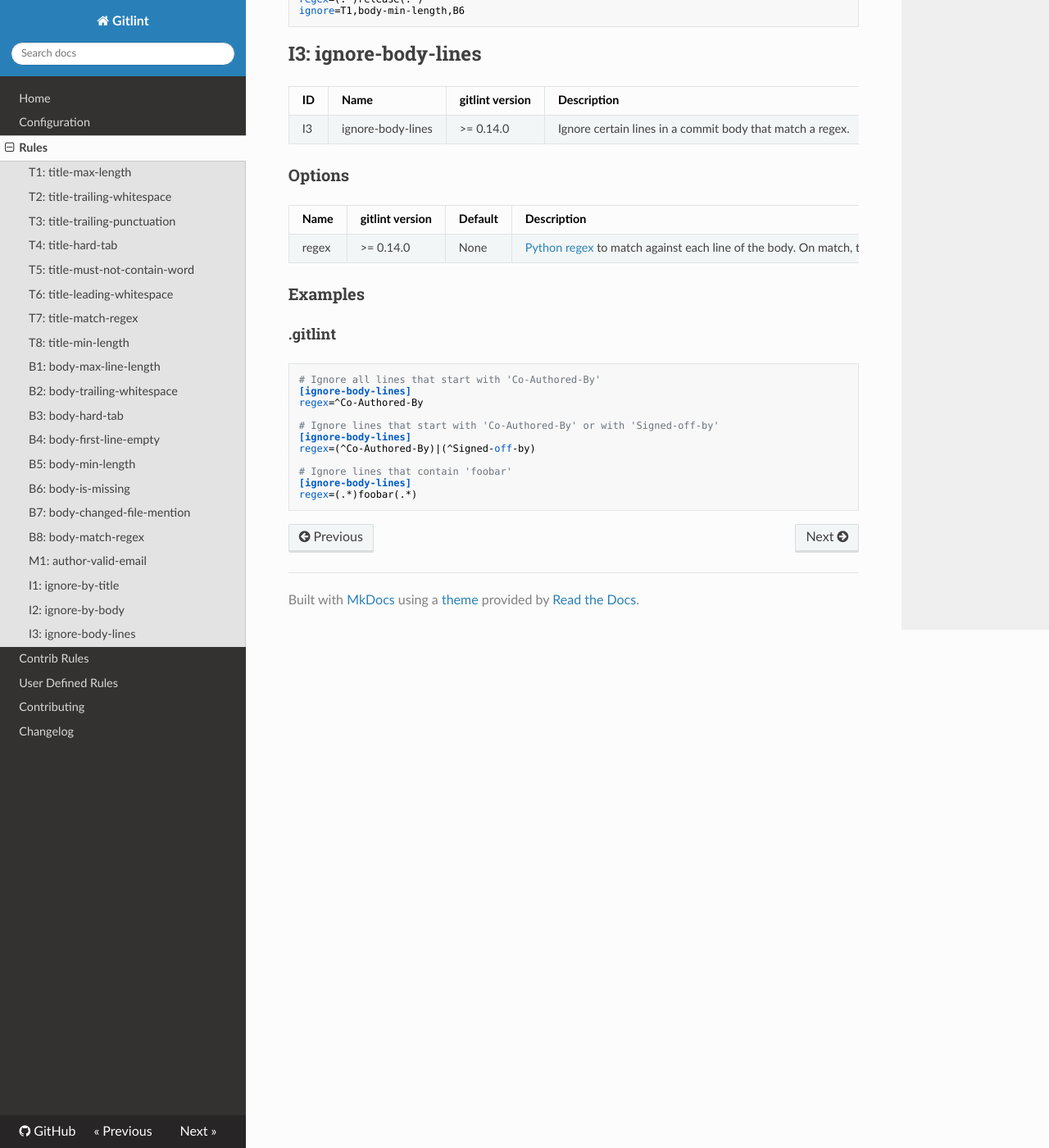
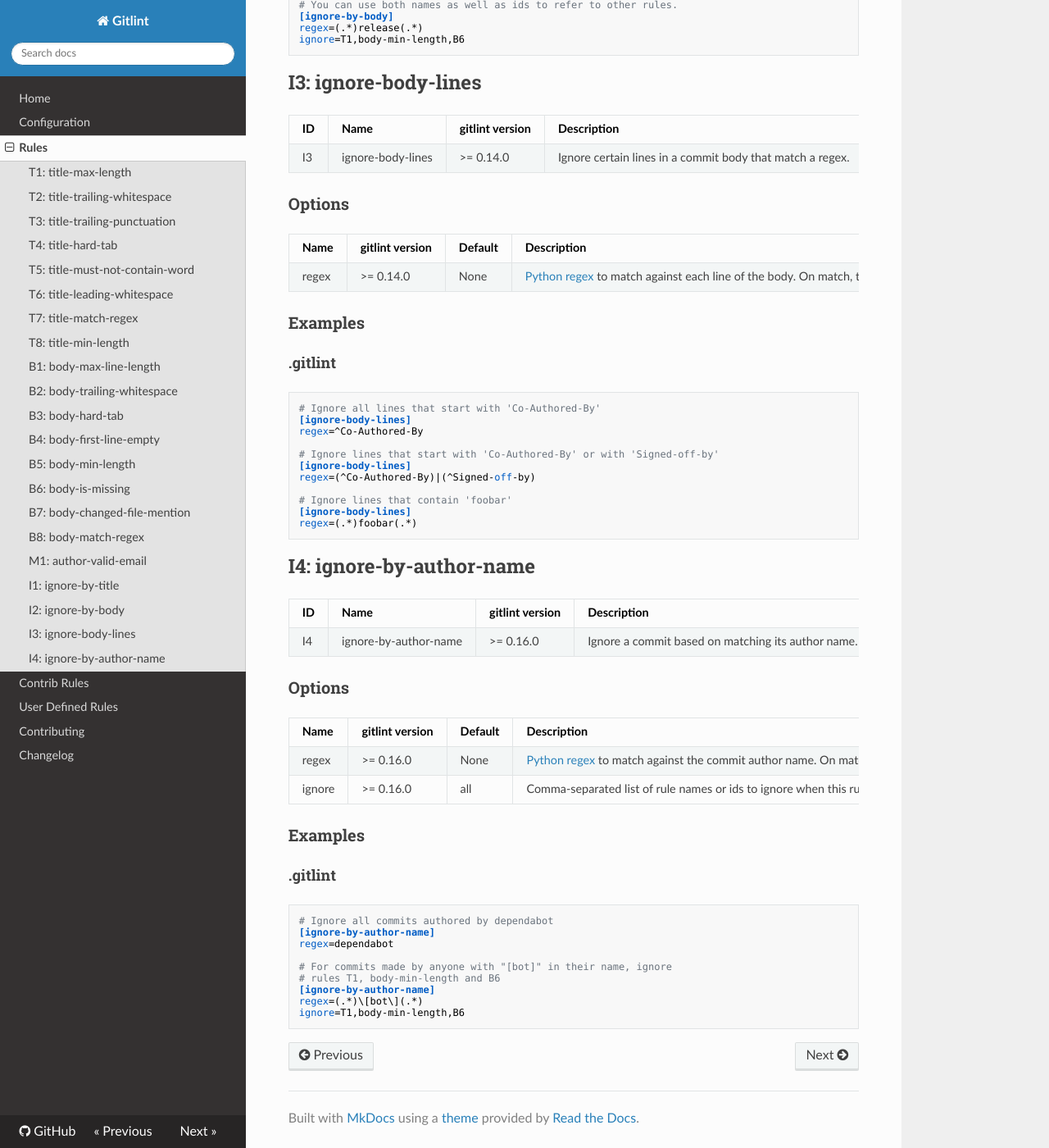
Before and after one commit to jorisroovers/gitlint, an MkDocs documentation site: the page built from docs/rules.md, in a window 1280 px wide and 1400 px high, scrolled down 8363 px. Shown: the whole window at 82% size. Built offline with MkDocs 1.6.1, drawn with Linux system fonts in a browser that asks for light colours; nearby versions of some CDN libraries; some of the changed text lies outside the part shown.

Commit message:
ignore-by-author-name rule
New gitlint rule: ignore-by-author-name

Allows users to ignore all or specific gitlint rules when a commit's
author name matches a given regex.

Relates to #221

````diff
--- a/docs/rules.md
+++ b/docs/rules.md
@@ -30,6 +30,8 @@ M1    | author-valid-email          | >= 0.9.0          | Author email address m
 I1    | ignore-by-title             | >= 0.10.0         | Ignore a commit based on matching its title
 I2    | ignore-by-body              | >= 0.10.0         | Ignore a commit based on matching its body
 I3    | ignore-body-lines           | >= 0.14.0         | Ignore certain lines in a commit body that match a regex
+I4    | ignore-by-author-name       | >= 0.16.0         | Ignore a commit based on matching its author name
+
 
 
 ## T1: title-max-length
@@ -405,3 +407,32 @@ regex=(^Co-Authored-By)|(^Signed-off-by)
 [ignore-body-lines]
 regex=(.*)foobar(.*)
 ```
+
+## I4: ignore-by-author-name
+
+ID    | Name                      | gitlint version | Description
+------|---------------------------|-----------------|-------------------------------------------
+I4    |  ignore-by-author-name    | >= 0.16.0       | Ignore a commit based on matching its author name.
+
+### Options
+
+Name                  | gitlint version   | Default                      | Description
+----------------------|-------------------|------------------------------|----------------------------------
+regex                 | >= 0.16.0         | None                         |  [Python regex](https://docs.python.org/library/re.html) to match against the commit author name. On match, the commit will be ignored.
+ignore                | >= 0.16.0         | all                          |  Comma-separated list of rule names or ids to ignore when this rule is matched.
+
+### Examples
+
+#### .gitlint
+
+```ini
+# Ignore all commits authored by dependabot
+[ignore-by-author-name]
+regex=dependabot
+
+# For commits made by anyone with "[bot]" in their name, ignore
+# rules T1, body-min-length and B6
+[ignore-by-author-name]
+regex=(.*)\[bot\](.*)
+ignore=T1,body-min-length,B6
+```
````
Also changed, not shown: docs/configuration.md (+16 -1 lines), docs/index.md (+6 -3 lines), 15 other files.
